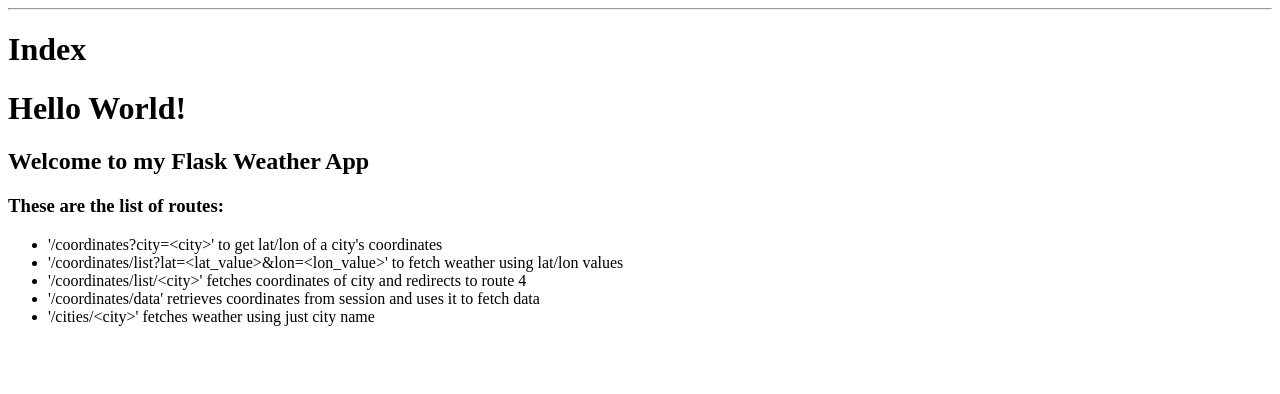
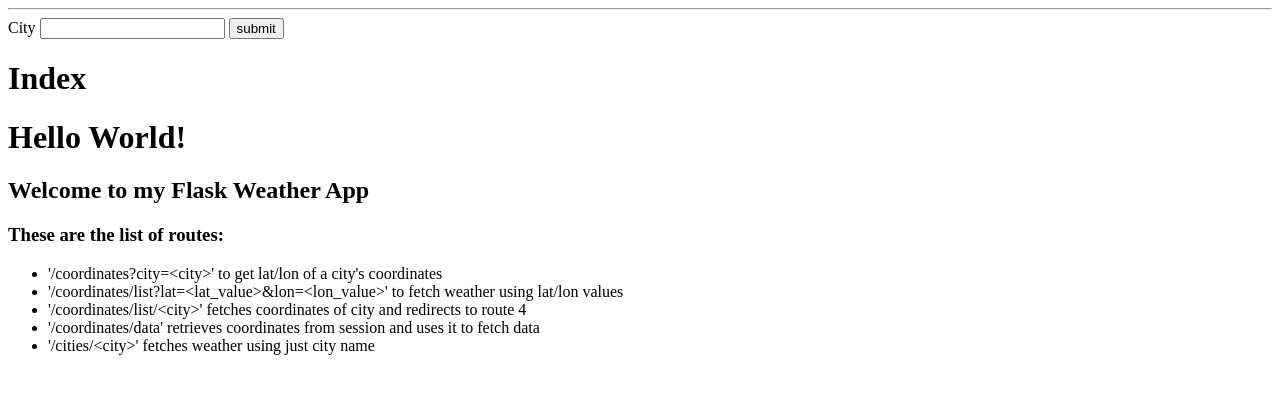
Before and after one commit to ryanpv/python-weatherapp, a Flask app: page / in a window 1280 px wide. Shown: the part 63-457 px from the top of the page. Run offline with Flask 3, Linux system fonts and the light colour scheme.

Commit message:
added post route to store saved cities

```diff
--- a/app/server.py
+++ b/app/server.py
@@ -34,9 +34,14 @@ def home_page():
 
 
 # ROUTE TO GET LAT / LON COORDINATES
-@app.route('/coordinates', methods=['GET'])
+@app.route('/coordinates', methods=['GET', 'POST'])
 def coordinates():
   try:
+    print("METHOD: ", request.method)
+    if request.method == 'POST':
+      print('POSTING: ', request.form['city_name'])
+      return "Succuessfully posted"
+
     city_name = request.args.get('city')
     if not city_name:
       raise ValueError("Missing/Invalid city query parameter.")
@@ -101,6 +106,25 @@ def redirectedData():
   result = requests.get(base_url).json()
   return result
 
+# LIST OF CITIES
+@app.route('/cities', methods=['GET', 'POST'])
+def city_list():
+  try:
+    cities = ['city1', 'city2', 'city3']
+
+    if request.method == 'GET':
+      print('cities get requested', cities)
+      return render_template('index.html', city_list=cities)
+
+    if request.method == 'POST':
+      print("POST to /cities")
+      city = request.form['city_name']
+      cities.append(city)
+      return render_template('index.html', city_list=cities)
+
+  except Exception as e:
+    print(e)
+
 # DIRECT QUERY USING CITY NAME
 @app.route('/cities/<city>', methods=['GET'])
 def city_weather(city):
--- a/app/templates/base.html
+++ b/app/templates/base.html
@@ -20,6 +20,11 @@
   </nav>
   <hr>
   <div class="content">
+    <form action="/cities" method="post">
+      <label for="city">City</label>
+      <input name="city_name" id="city" type="text">
+      <button type="submit">submit</button>
+    </form>
     {% block content %} {% endblock %}
   </div>
 </body>
--- a/app/templates/index.html
+++ b/app/templates/index.html
@@ -14,4 +14,10 @@
         {% endfor %}
     </ul>
     {% endif %}
+
+    <ul>
+        {% for value in city_list %}
+            <li>{{ value }}</li>
+            {% endfor %}
+    </ul>
 {% endblock %}
```
